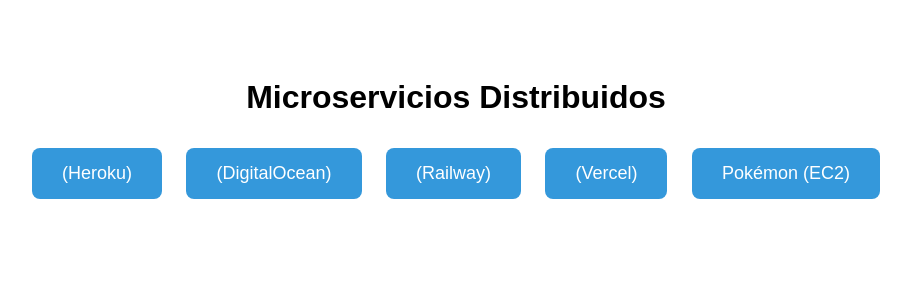
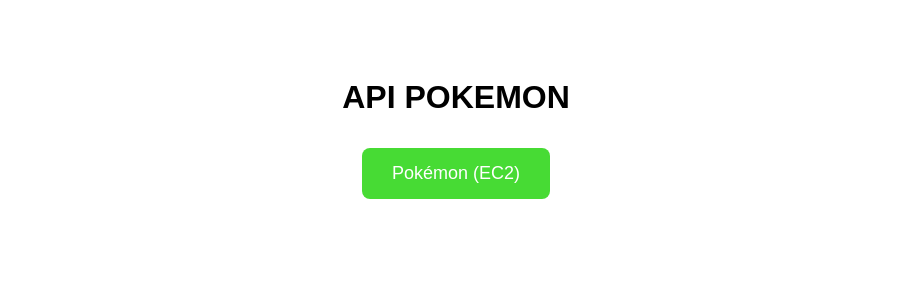
Before and after one commit to aalopezb/Prueba_API, a Flask app: page / in a window 1280 px wide. Shown: the top 300 px of the page, without its empty margins (184-1095 px from the left). Run offline with Flask 3, Linux system fonts and the light colour scheme.

Commit message:
feat: :bug: Test 1.0

```diff
--- a/templates/index.html
+++ b/templates/index.html
@@ -1,7 +1,7 @@
 <!DOCTYPE html>
 <html>
 <head>
-    <title>Central de Microservicios 3.0</title>
+    <title>API</title>
     <style>
         body {
             font-family: sans-serif;
@@ -12,7 +12,7 @@
             display: inline-block;
             padding: 15px 30px;
             margin: 10px;
-            background-color: #3498db;
+            background-color: #47db34;
             color: white;
             text-decoration: none;
             border: none;
@@ -21,7 +21,7 @@
             cursor: pointer;
         }
         a.button:hover, button:hover {
-            background-color: #2980b9;
+            background-color: #41b929;
         }
         #resultado {
             margin-top: 30px;
@@ -33,11 +33,7 @@
     </style>
 </head>
 <body>
-    <h1>Microservicios Distribuidos</h1>
-    <a class="button" href="https://heroku-hora-ga-db0b7a46e167.herokuapp.com/">(Heroku)</a>
-    <a class="button" href="https://king-prawn-app-zxwrk.ondigitalocean.app/">(DigitalOcean)</a>
-    <a class="button" href="https://web-production-ec50.up.railway.app/">(Railway)</a>
-    <a class="button" href="https://vercel-mensaje-ga.vercel.app/">(Vercel)</a>
+    <h1>API POKEMON</h1>
     <button onclick="consultarPokemon()">Pokémon (EC2)</button>
 
     <div id="resultado"></div>
```
